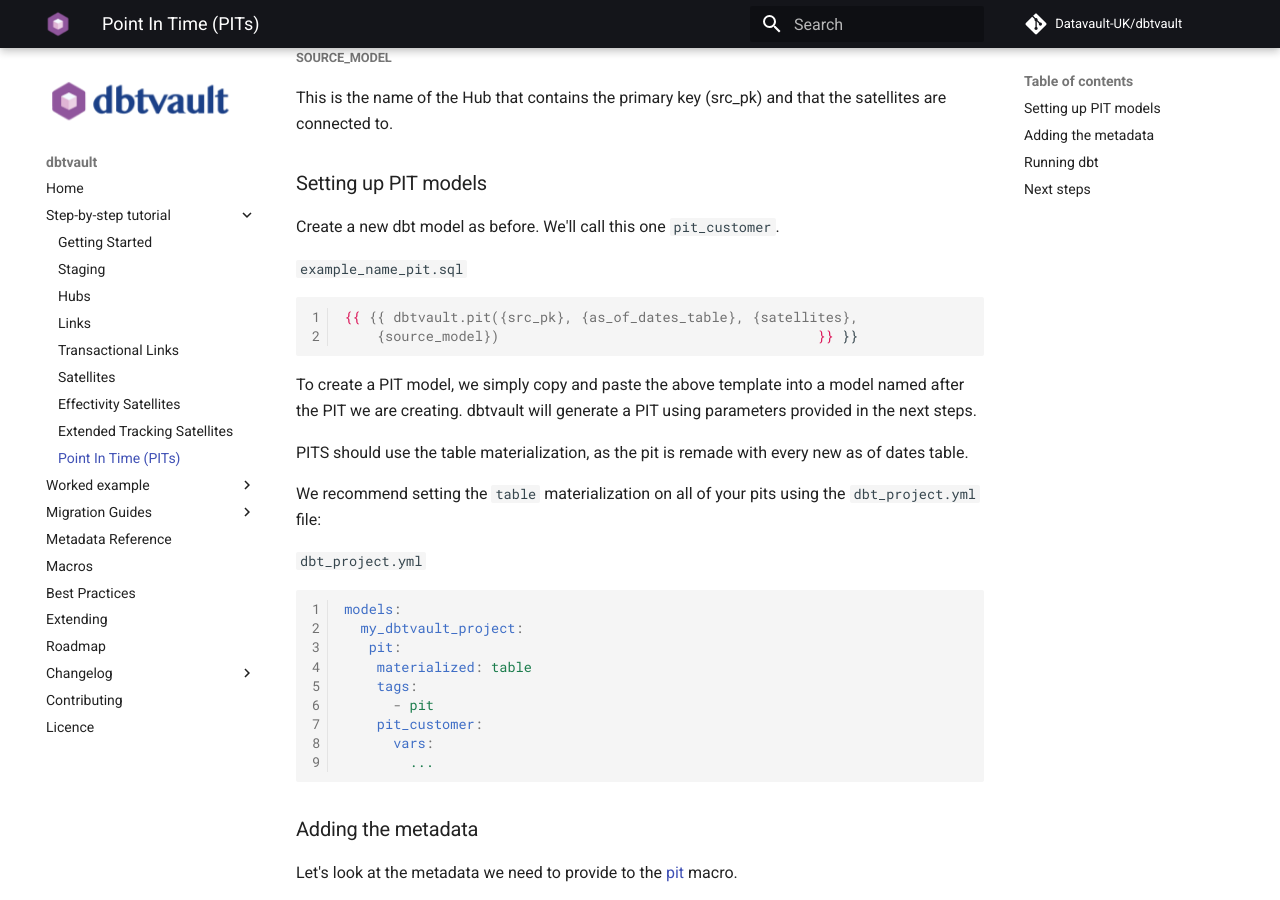
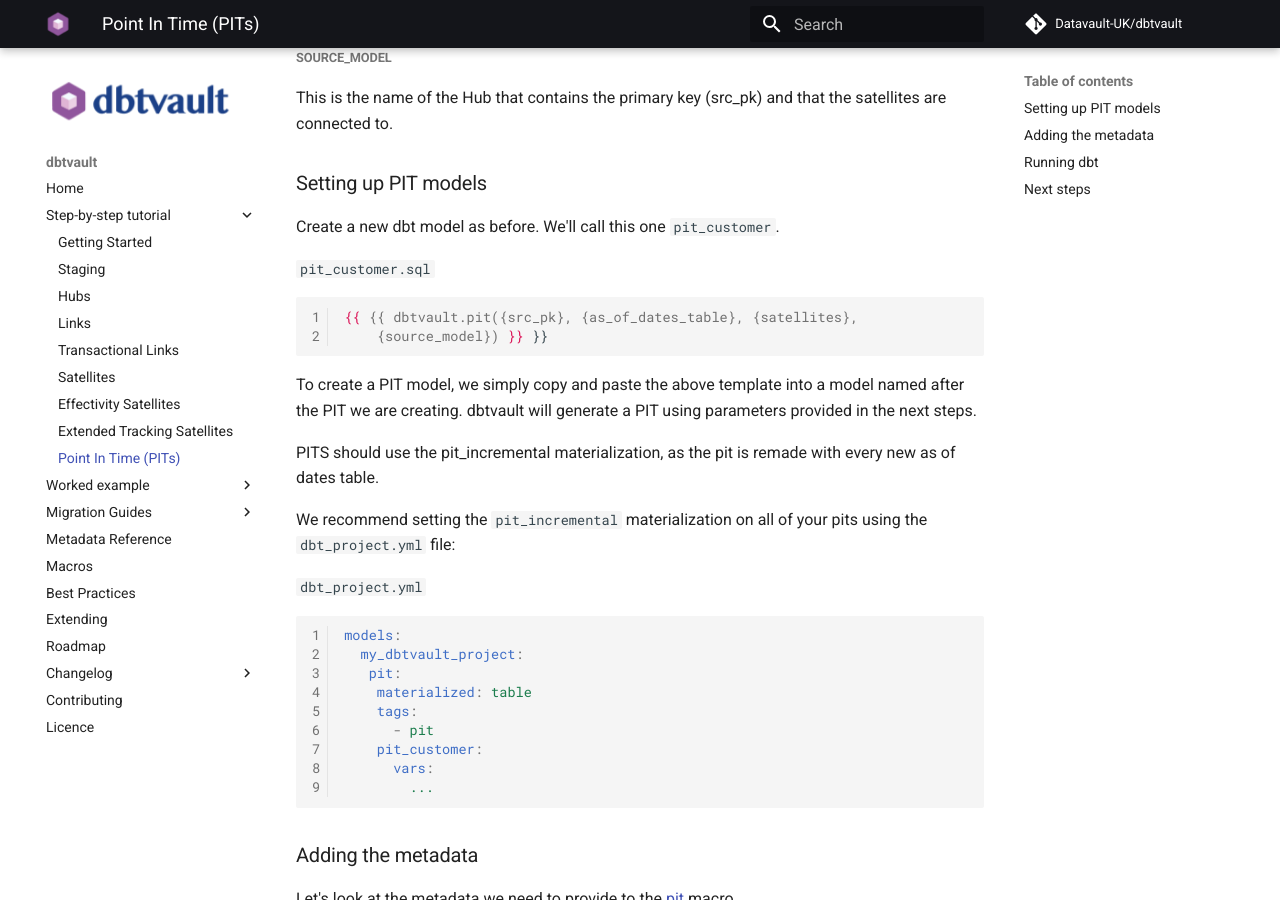
Before and after one commit to Datavault-UK/automate-dv-docs, an MkDocs documentation site: the page built from docs/tutorial/tut_point_in_time.md, in a window 1280 px wide and 900 px high, scrolled down 1034 px. Built offline with MkDocs 1.6.1 and Material for MkDocs 9.7.7, drawn with Linux system fonts in a browser that asks for light colours; comment, search, counter and statistics services are not loaded; some of the changed text lies outside the part shown.

Commit message:
Correction of typos

````diff
--- a/docs/tutorial/tut_point_in_time.md
+++ b/docs/tutorial/tut_point_in_time.md
@@ -40,19 +40,18 @@
 
 Create a new dbt model as before. We'll call this one `pit_customer`.
 
-`example_name_pit.sql`
+`pit_customer.sql`
 ```jinja
 {{ {{ dbtvault.pit({src_pk}, {as_of_dates_table}, {satellites},
-    {source_model})                                       }} }}
+    {source_model}) }} }}
 ```
 
 To create a PIT model, we simply copy and paste the above template into a model named after the PIT we
 are creating. dbtvault will generate a PIT using parameters provided in the next steps.
 
-PITS should use the table materialization, as the pit is remade with every new as of dates table.
+PITS should use the pit_incremental materialization, as the pit is remade with every new as of dates table.
 
-We recommend setting the `table` materialization on all of your pits using the `dbt_project.yml` file:
-
+We recommend setting the `pit_incremental` materialization on all of your pits using the `dbt_project.yml` file:
 
 `dbt_project.yml`
 ```yaml
@@ -99,7 +98,6 @@
 The dbt_project.yml below only defines one satellite but to add others you would follow the same method inside of satellites.
 It can be seen where the SAT_ORDERS_LOGIN would begin.
 
-
 `dbt_project.yml`
 ```yaml hl_lines="5 6 7 8 9 10 11 12"
     PIT_CUSTOMER:
````
Also changed, not shown: other parts of docs/tutorial/tut_point_in_time.md (+1 -1 lines).
